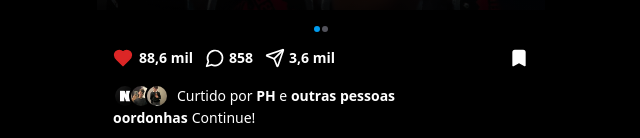
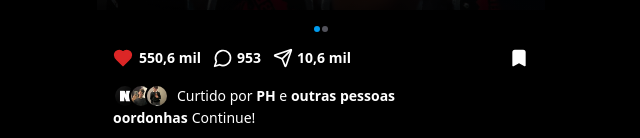
Before and after one commit to lucasfabbrim/ph, a Next.js app: page / in a window 1280 px wide. Shown: the part 1845-1983 px from the top of the page, without its empty margins (319-959 px from the left). Built offline with nearby package versions, Linux system fonts and the light colour scheme.

Commit message:
Update instagram.tsx

```diff
--- a/src/components/instagram.tsx
+++ b/src/components/instagram.tsx
@@ -80,10 +80,7 @@ export default function InstagramCarouselComponent() {
           }}
         >
           {carouselImages.map((image, index) => (
-            <div
-              key={index}
-              className="flex-shrink-0 w-full h-full relative bg-black"
-            >
+            <div key={index} className="flex-shrink-0 w-full h-full relative ">
               <Image
                 src={image}
                 alt={`Post image ${index + 1}`}
@@ -121,15 +118,15 @@ export default function InstagramCarouselComponent() {
                   !isLiked ? "fill-red-600 stroke-red-600" : ""
                 }`}
               />
-              <span className="font-semibold text-sm">88,6 mil</span>
+              <span className="font-semibold text-sm">550,6 mil</span>
             </button>
             <button className="hover:text-zinc-300 transition-colors flex flex-row items-center gap-1">
               <MessageCircle className="w-5 h-5" />
-              <span className="font-semibold text-sm">858</span>
+              <span className="font-semibold text-sm">953</span>
             </button>
             <button className="hover:text-zinc-300 transition-colors flex flex-row items-center gap-1">
               <Send className="w-5 h-5" />
-              <span className="font-semibold text-sm">3,6 mil</span>
+              <span className="font-semibold text-sm">10,6 mil</span>
             </button>
           </div>
           <button
```
